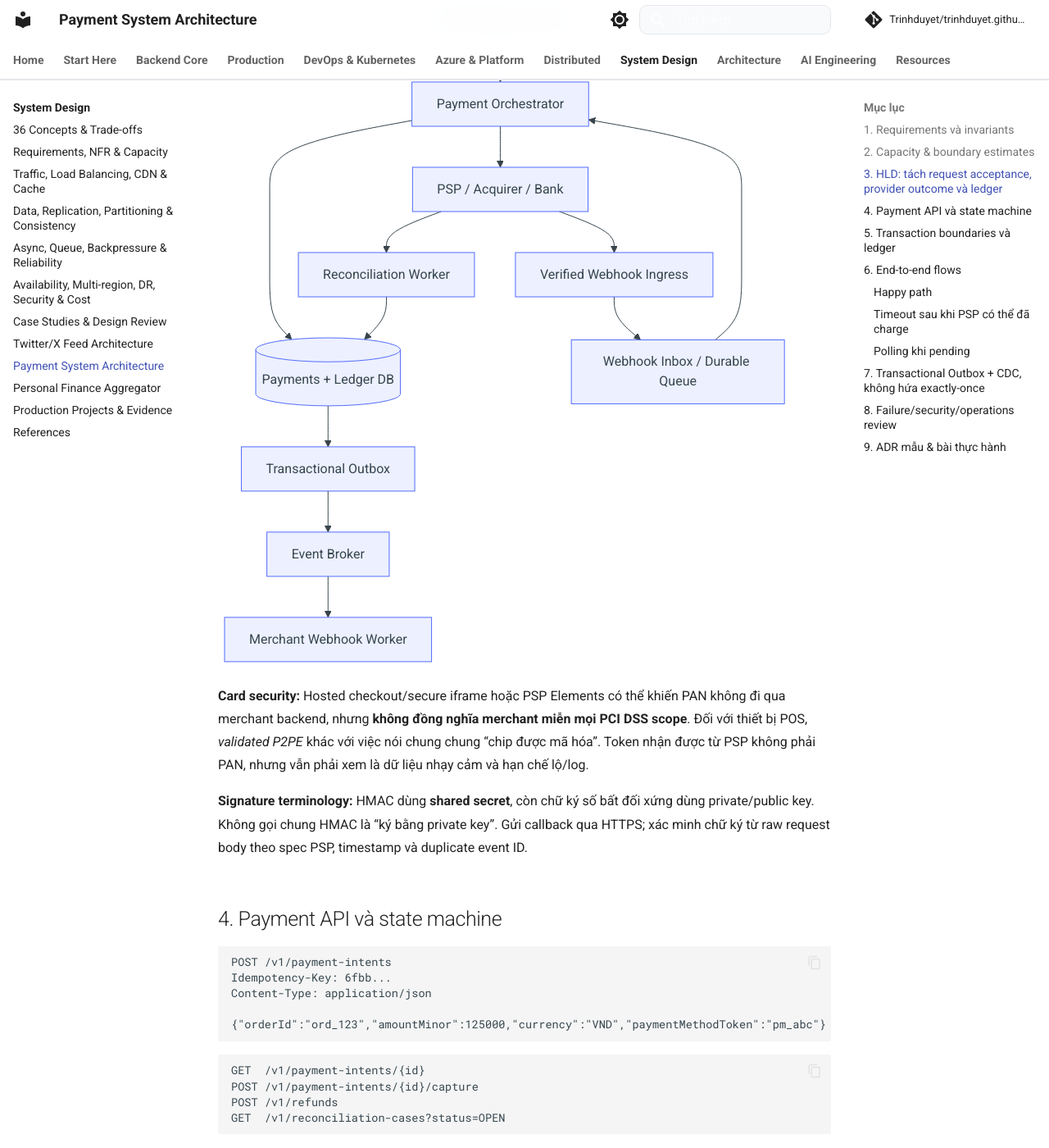
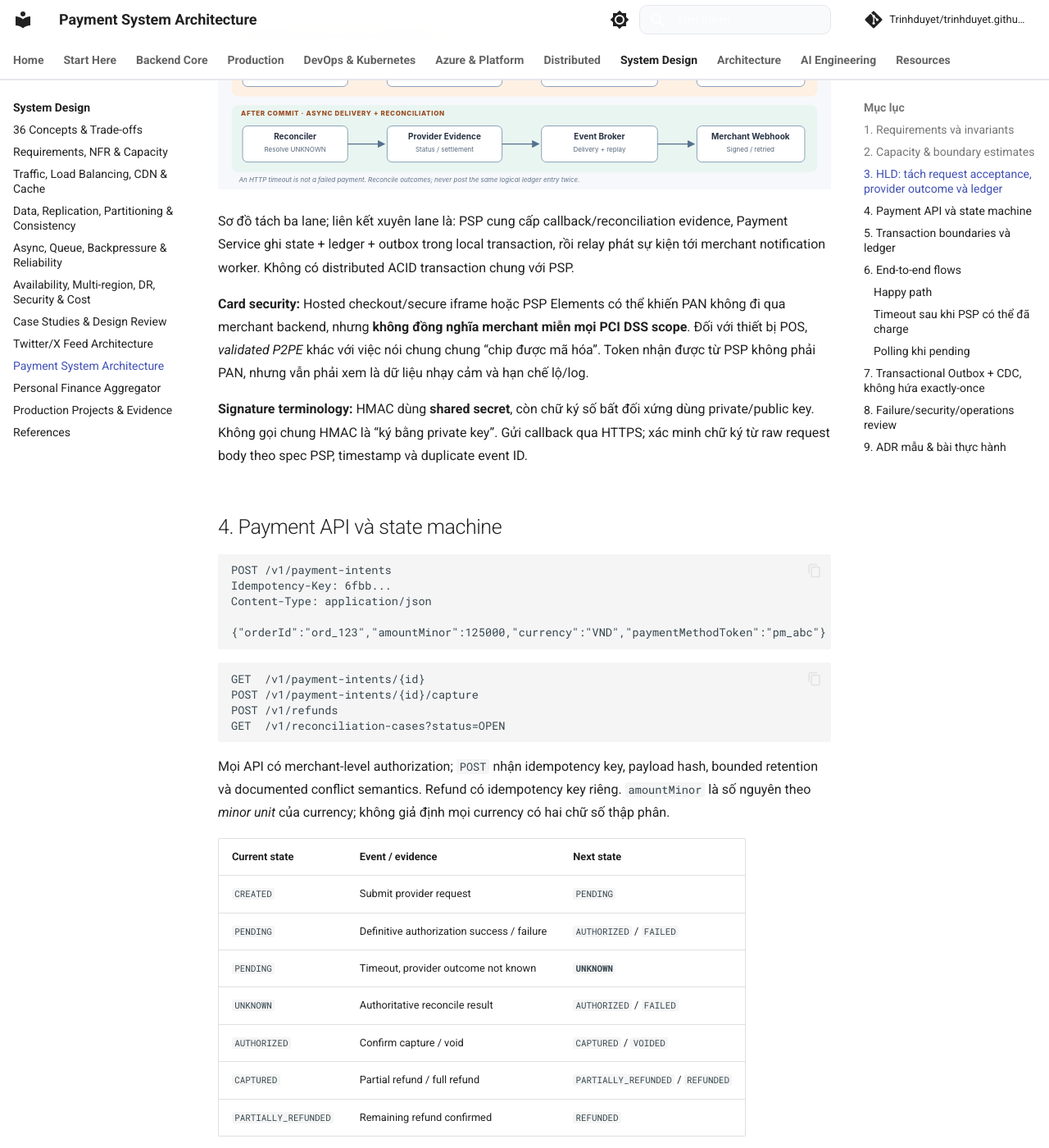
Before and after one commit to Trinhduyet/trinhduyet.github.io, an MkDocs documentation site: the page built from docs/24-system-design/payment-system-architecture.md, in a window 1280 px wide and 1400 px high, scrolled down 2037 px. Shown: the whole window at 82% size. Built offline with MkDocs 1.6.1 and Material for MkDocs 9.7.7, drawn with Linux system fonts in a browser that asks for light colours; comment, search, counter and statistics services are not loaded.

Commit message:
fix(docs): publish architecture cases with CI-compatible SVG diagrams
Replace blocked Mermaid sources with editorial SVG assets; preserve HLD explanations and add explicit payment state transition table.

````diff
--- a/docs/24-system-design/payment-system-architecture.md
+++ b/docs/24-system-design/payment-system-architecture.md
@@ -40,21 +40,9 @@ Thêm webhook retries, user polling, provider outages và reconciliation batches
 
 ## 3. HLD: tách request acceptance, provider outcome và ledger
 
-```mermaid
-flowchart TD
-    Buyer["Web / App / POS"] --> API["API Gateway + Auth"]
-    API --> Pay["Payment Orchestrator"]
-    Pay --> DB[("Payments + Ledger DB")]
-    Pay --> PSP["PSP / Acquirer / Bank"]
-    PSP --> Webhook["Verified Webhook Ingress"]
-    Webhook --> Inbox["Webhook Inbox / Durable Queue"]
-    Inbox --> Pay
-    DB --> Outbox["Transactional Outbox"]
-    Outbox --> Broker["Event Broker"]
-    Broker --> Notify["Merchant Webhook Worker"]
-    PSP --> Recon["Reconciliation Worker"]
-    Recon --> DB
-```
+![HLD Payment: request, PSP confirmation, local accounting và merchant notification](../assets/diagrams/payment-system-architecture.svg)
+
+Sơ đồ tách ba lane; liên kết xuyên lane là: PSP cung cấp callback/reconciliation evidence, Payment Service ghi state + ledger + outbox trong local transaction, rồi relay phát sự kiện tới merchant notification worker. Không có distributed ACID transaction chung với PSP.
 
 **Card security:** Hosted checkout/secure iframe hoặc PSP Elements có thể khiến PAN không đi qua merchant backend, nhưng **không đồng nghĩa merchant miễn mọi PCI DSS scope**. Đối với thiết bị POS, *validated P2PE* khác với việc nói chung chung “chip được mã hóa”. Token nhận được từ PSP không phải PAN, nhưng vẫn phải xem là dữ liệu nhạy cảm và hạn chế lộ/log.
 
@@ -79,21 +67,15 @@ GET  /v1/reconciliation-cases?status=OPEN
 
 Mọi API có merchant-level authorization; `POST` nhận idempotency key, payload hash, bounded retention và documented conflict semantics. Refund có idempotency key riêng. `amountMinor` là số nguyên theo *minor unit* của currency; không giả định mọi currency có hai chữ số thập phân.
 
-```mermaid
-stateDiagram-v2
-    [*] --> Created
-    Created --> Pending: "submit to PSP"
-    Pending --> Authorized: "confirmed authorization"
-    Pending --> Unknown: "timeout / no definitive response"
-    Pending --> Failed: "definitive failure"
-    Unknown --> Authorized: "reconcile succeeds"
-    Unknown --> Failed: "authoritative failure"
-    Authorized --> Captured: "capture confirmed"
-    Authorized --> Voided: "void confirmed"
-    Captured --> PartiallyRefunded: "partial refund"
-    Captured --> Refunded: "full refund"
-    PartiallyRefunded --> Refunded: "remaining refund"
-```
+| Current state | Event / evidence | Next state |
+|---|---|---|
+| `CREATED` | Submit provider request | `PENDING` |
+| `PENDING` | Definitive authorization success / failure | `AUTHORIZED` / `FAILED` |
+| `PENDING` | Timeout, provider outcome not known | **`UNKNOWN`** |
+| `UNKNOWN` | Authoritative reconcile result | `AUTHORIZED` / `FAILED` |
+| `AUTHORIZED` | Confirm capture / void | `CAPTURED` / `VOIDED` |
+| `CAPTURED` | Partial refund / full refund | `PARTIALLY_REFUNDED` / `REFUNDED` |
+| `PARTIALLY_REFUNDED` | Remaining refund confirmed | `REFUNDED` |
 
 **Chú ý:** `Settled`, `Disputed`, `Chargeback` là các trạng thái/aggregate khác có thể cần thêm, tùy PSP. Một `Captured` chưa nhất thiết là tiền đã vào merchant bank account.
 
--- a/mkdocs.yml
+++ b/mkdocs.yml
@@ -79,11 +79,7 @@ markdown_extensions:
       alternate_style: true
   - pymdownx.tasklist:
       custom_checkbox: true
-  - pymdownx.superfences:
-      custom_fences:
-        - name: mermaid
-          class: mermaid
-          format: !!python/name:pymdownx.superfences.fence_code_format
+  - pymdownx.superfences
 
 nav:
   - Home: index.md
````
Also changed, not shown: docs/24-system-design/personal-finance-aggregator-architecture.md (+3 -21 lines), docs/24-system-design/twitter-x-feed-architecture.md (+3 -14 lines), docs/assets/diagrams/payment-system-architecture.svg (added), docs/assets/diagrams/personal-finance-aggregator-architecture.svg (added), docs/assets/diagrams/twitter-x-feed-architecture.svg (added).
